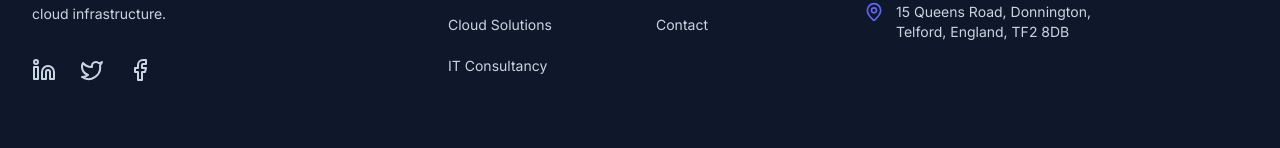
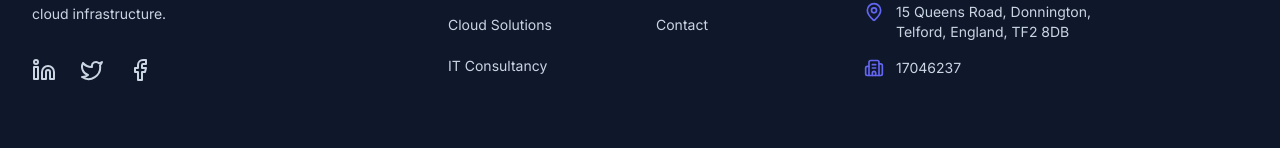
Before and after one commit to consultancy-outfit/100IT-SALESITES-001, a React (Vite) app: page /services in a window 1280 px wide. Shown: the part 2013-2161 px from the top of the page. Built offline with nearby package versions, Linux system fonts and the light colour scheme.

Commit message:
sale site add crn number

```diff
--- a/src/components/Footer.tsx
+++ b/src/components/Footer.tsx
@@ -1,5 +1,5 @@
 import { Link } from 'react-router-dom';
-import { Monitor, Mail, Phone, MapPin, Linkedin, Twitter, Facebook } from 'lucide-react';
+import { Monitor, Mail, Phone, MapPin, Linkedin, Twitter, Facebook, Building2 } from 'lucide-react';
 
 export default function Footer() {
   const currentYear = new Date().getFullYear();
@@ -72,6 +72,10 @@ export default function Footer() {
                       Telford, England, TF2 8DB
                     </span>
                   </li>
+                  <li className="flex gap-3">
+                    <Building2 className="h-5 w-5 text-brand-500 shrink-0" />
+                    <span className="text-sm">17046237</span>
+                  </li>
                 </ul>
               </div>
             </div>
```
